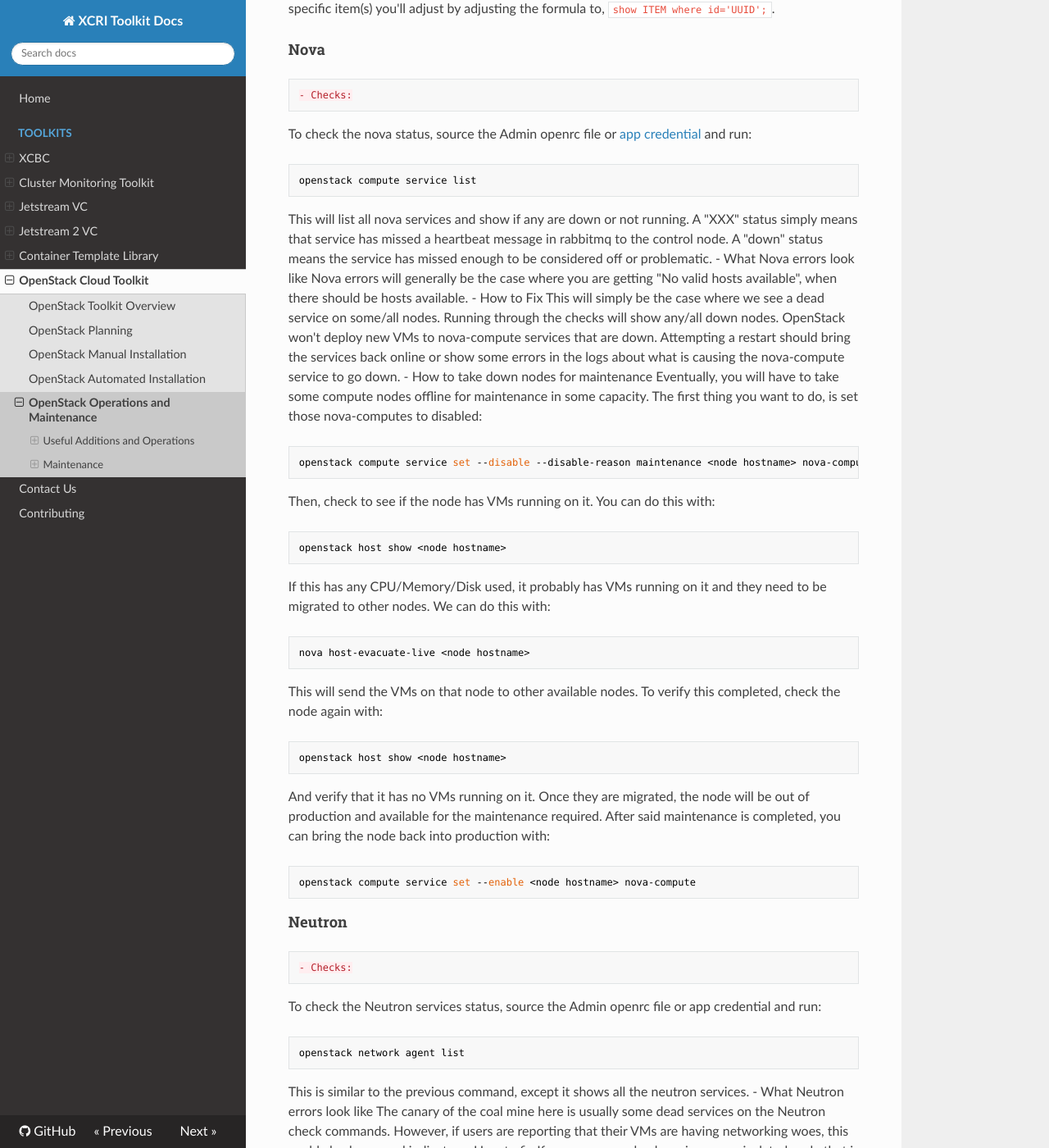
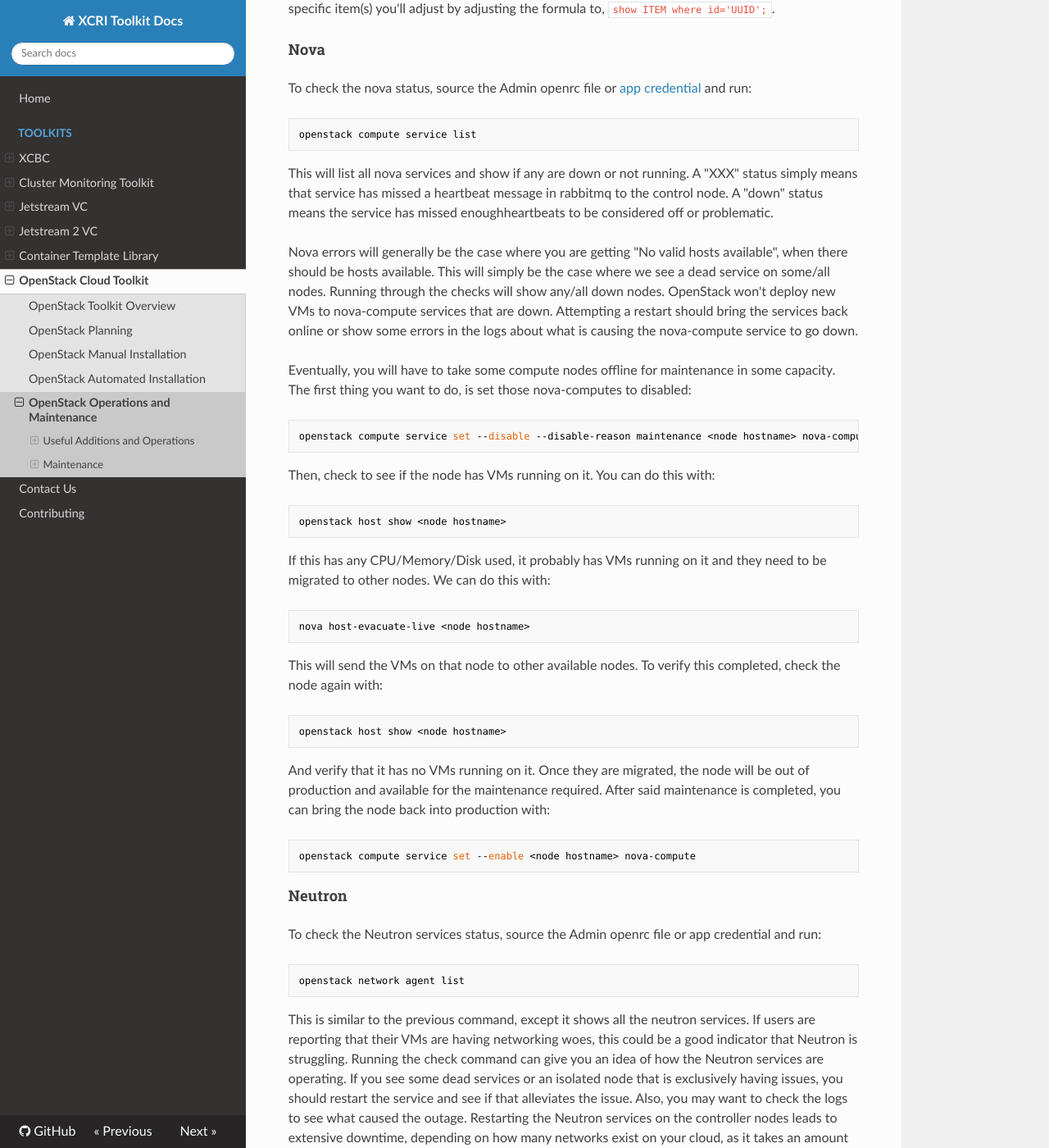
Before and after one commit to access-ci-org/Toolkit-Docs, an MkDocs documentation site: the page built from docs/toolkits/openstack-operations-maintenance.md, in a window 1280 px wide and 1400 px high, scrolled down 3623 px. Shown: the whole window at 82% size. Built offline with MkDocs 1.6.1, drawn with Linux system fonts in a browser that asks for light colours; nearby versions of some CDN libraries; old or Windows-style settings are respelled for this version of MkDocs; some of the changed text lies outside the part shown.

Commit message:
Changed outline style editing

````diff
--- a/docs/toolkits/openstack-operations-maintenance.md
+++ b/docs/toolkits/openstack-operations-maintenance.md
@@ -117,19 +117,16 @@ Throughout the life of your cloud, you may come into issues where the database a
 
 #### Nova
 
-	- Checks:
 To check the nova status, source the Admin openrc file or [app credential](https://docs.openstack.org/keystone/yoga/user/application_credentials.html) and run:
 ```
 openstack compute service list
 ```
 
-This will list all nova services and show if any are down or not running.  A "XXX" status simply means that service has missed a heartbeat message in rabbitmq to the control node.  A "down" status means the service has missed enough to be considered off or problematic.
-	- What Nova errors look like
-		Nova errors will generally be the case where you are getting "No valid hosts available", when there should be hosts available.
-	- How to Fix
-		This will simply be the case where we see a dead service on some/all nodes.  Running through the checks will show any/all down nodes.  OpenStack won't deploy new VMs to nova-compute services that are down.  Attempting a restart should bring the services back online or show some errors in the logs about what is causing the nova-compute service to go down.
-	- How to take down nodes for maintenance
-		Eventually, you will have to take some compute nodes offline for maintenance in some capacity.  The first thing you want to do, is set those nova-computes to disabled:
+This will list all nova services and show if any are down or not running.  A "XXX" status simply means that service has missed a heartbeat message in rabbitmq to the control node.  A "down" status means the service has missed enoughheartbeats to be considered off or problematic.
+
+Nova errors will generally be the case where you are getting "No valid hosts available", when there should be hosts available.  This will simply be the case where we see a dead service on some/all nodes.  Running through the checks will show any/all down nodes.  OpenStack won't deploy new VMs to nova-compute services that are down.  Attempting a restart should bring the services back online or show some errors in the logs about what is causing the nova-compute service to go down.
+
+Eventually, you will have to take some compute nodes offline for maintenance in some capacity.  The first thing you want to do, is set those nova-computes to disabled:
 ``` bash
 openstack compute service set --disable --disable-reason maintenance <node hostname> nova-compute
 ```
@@ -152,24 +149,10 @@ openstack compute service set --enable <node hostname> nova-compute
 
 #### Neutron
 
-	- Checks:
 To check the Neutron services status, source the Admin openrc file or app credential and run:
 
 ```
 openstack network agent list
 ```
 
-This is similar to the previous command, except it shows all the neutron services.
-	- What Neutron errors look like
-		The canary of the coal mine here is usually some dead services on the Neutron check commands.  However, if users are reporting that their VMs are having networking woes, this could also be a good indicator.
-	- How to fix
-		If you see some dead services or an isolated node that is exclusively having issues, you should restart the service and see if that alleviates the issue.  Restarting the Neutron services on the controller nodes leads to extensive downtime, depending on how many networks exist on your cloud, as it takes an amount of time per network to rebuild each network.  Restarting these services are only recommended as a last resort.
-
-#### Keystone
-	- What Keystone errors look like
-		I'm not sure there are any keystone specific errors that commonly happen.  Other than Users, projects, and quotas, keystone generally is reliable.
-	- How to fix
-		Nothing to fix.
-
-
-This page is a work in progress, more content to follow.
+This is similar to the previous command, except it shows all the neutron services.  If users are reporting that their VMs are having networking woes, this could be a good indicator that Neutron is struggling.  Running the check command can give you an idea of how the Neutron services are operating.  If you see some dead services or an isolated node that is exclusively having issues, you should restart the service and see if that alleviates the issue.  Also, you may want to check the logs to see what caused the outage.  Restarting the Neutron services on the controller nodes leads to extensive downtime, depending on how many networks exist on your cloud, as it takes an amount of time per network to rebuild each network.  Restarting these services are only recommended as a last resort.
````
